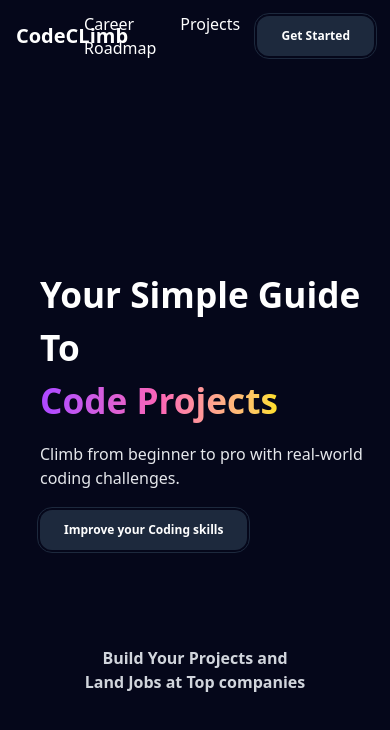
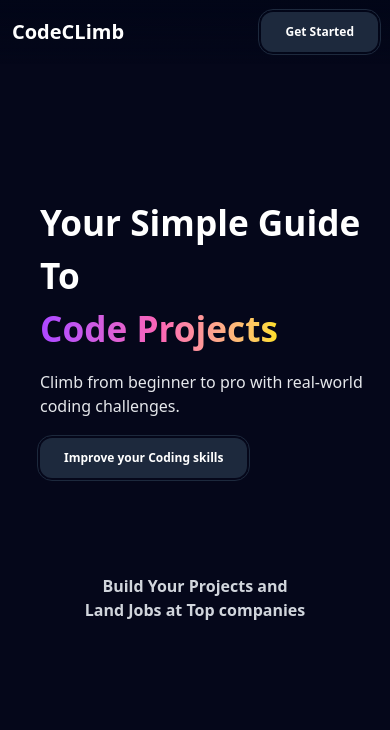
Before and after one commit to Tanujeet/CodeClimb, a Next.js app in the folder apps/web/: page / in a window 390 px wide. Shown: the top 730 px of the page. Built offline with nearby package versions, Linux system fonts and the light colour scheme.

Commit message:
maked navbar responsive

```diff
--- a/apps/web/Components/Navbar.tsx
+++ b/apps/web/Components/Navbar.tsx
@@ -6,13 +6,10 @@ const Navbar = () => {
   const router = useRouter();
 
   return (
-    <nav
-      className="flex justify-between items-center p-4 w-full"
-      role="navigation"
-    >
+    <nav className="navigation fixed top-0 left-0 z-20 lg:h-[4.5rem] p-3 lg:p-5 flex justify-between  items-center w-full bg-gradient-to-t from-slate-950/30 to-slate-950  ">
       <div className="text-xl font-bold">CodeCLimb</div>
 
-      <div className="absolute left-1/2 transform -translate-x-1/2 flex gap-6">
+      <div className="hidden lg:flex gap-12 w-fit justify-center font-medium items-center text-sm text-gray-300/90 text-uppercase  ">
         <Link href="/career" className="cursor-pointer">
           Career Roadmap
         </Link>
```
